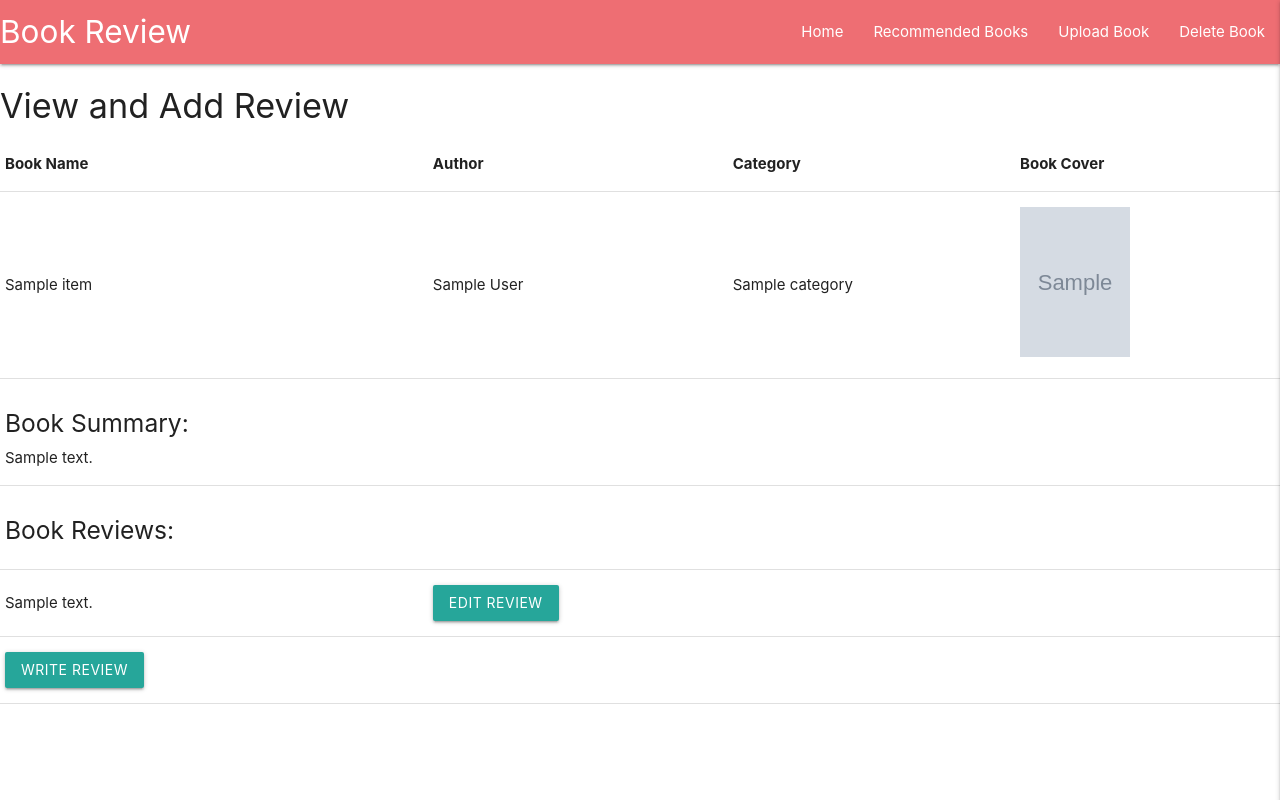
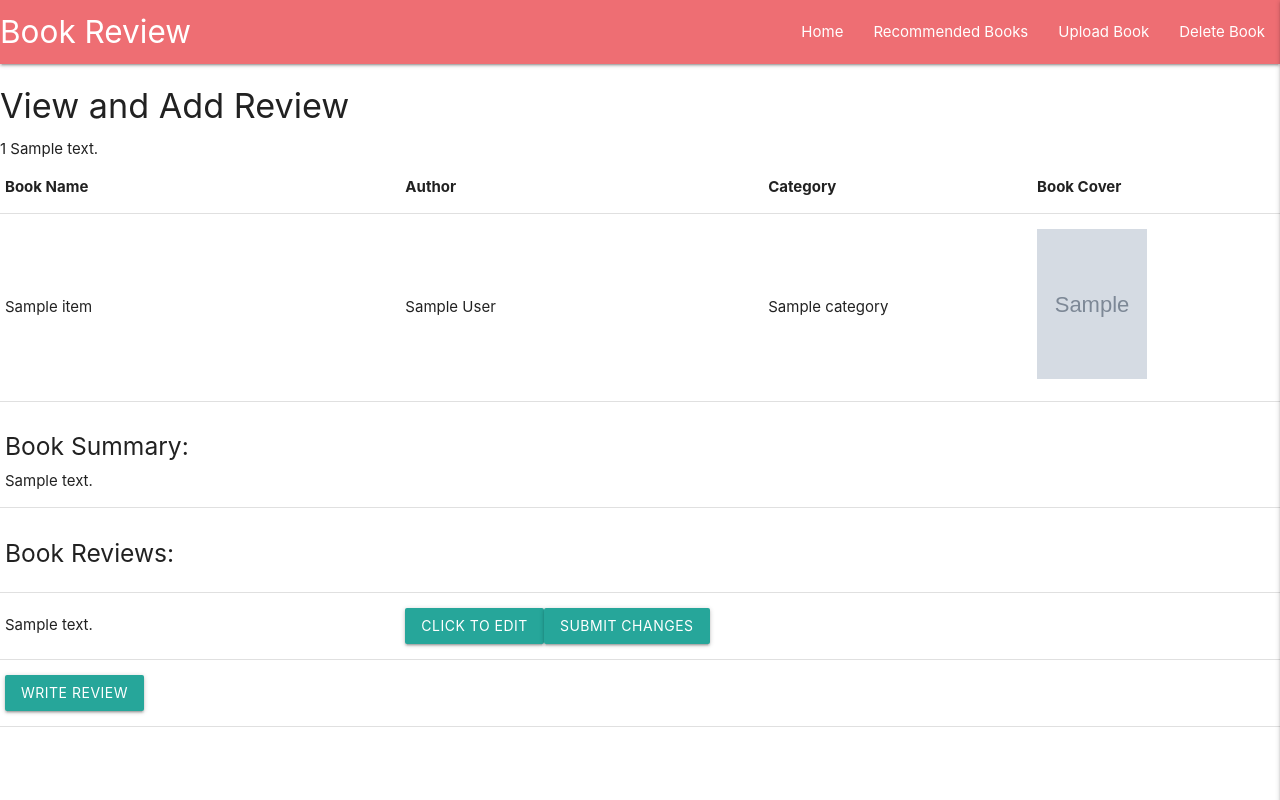
Before and after one commit to Code-Institute-Submissions/djmolloy57-proj_book_MayResub, a Flask app: template templates/view_add_review.html in a window 1280 px wide. Run offline with Flask 2, Linux system fonts and the light colour scheme; the template is opened without the code that fills it: most values are stand-ins (such as "Sample title", 1, 10 or a date in 2020); grey boxes marked "Sample" are stand-in pictures; some libraries are stand-ins or nearby versions.

Commit message:
added initial edit functionality for listed reviews for particular book. Future version will include writing changes to review field in book record in collections in mongodb

```diff
--- a/templates/view_add_review.html
+++ b/templates/view_add_review.html
@@ -2,6 +2,8 @@
 
 {% block content %}
 <h4>View and Add Review</h4>
+
+
 
 
 <table cellspacing="0" class="column-options">
@@ -34,12 +36,16 @@
             <!-- found out iteration in jinja at following site https://newbedev.com/how-to-increment-a-variable-on-a-for-loop-in-jinja-template-->
             {% set count = namespace(value=0) %}
             {% for i in item.review %}
-            <tr>   <td>  {{ item.review[count.value] }} </td>
+              {{ item._id }}
+              {{ item.review[0]}}
+            <tr>   <td> <div id="editable{{loop.index}}" > {{ item.review[count.value] }} </div> </td>
               <td>
-                <form action="/write_review" method="post" role="form">
-                  <input type="hidden" id="editbookid" name="editbookid" value="{{ item._id }}">
-                  <input type="submit" name="Edit Review" value="Edit Review" class="btn btn-info">
-                </form>
+                <div>
+                  <div style="float: left"><input type="submit" name="Edit Review" value="Click to Edit" class="btn btn-info"  onclick="editReview({{loop.index}})">
+                  </div>
+                  <div><input type="submit" name="Submit Changes" value="Submit Changes" class="btn btn-info" onclick="showID({{loop.index}})">
+                  </div>
+                </div>
               </td>
             </tr>
               {% set count.value = count.value + 1 %}
@@ -57,5 +63,42 @@
 
 
 
+  </table>
+
+
+
+  <script src="https://code.jquery.com/jquery-3.5.1.min.js"
+  integrity="sha256-9/aliU8dGd2tb6OSsuzixeV4y/faTqgFtohetphbbj0=" crossorigin="anonymous"></script>
+  <script src="https://cdnjs.cloudflare.com/ajax/libs/materialize/1.0.0/js/materialize.min.js"></script>
+  <script>
+
+      function editReview(counter) {
+            alert('HI' + counter)
+            var div = document.getElementById('editable'+counter);
+            div.onclick = function() {
+              this.contentEditable = true;
+              this.focus();
+              this.style.backgroundColor = '#E0E0E0';
+              this.style.border = '1px dotted black';
+            }
+
+            //div.onmouseout = function() {
+            //    this.style.backgroundColor = '#ffffff';
+            //    this.style.border = '';
+            //    this.contentEditable = false;
+            //}
+
+      }
+      //function showID(id_num){
+      //  alert("The id is " + id_num);
+      //}
+      function showID(counter){
+        //id_num = 3
+        var div = document.getElementById('editable'+counter);
+        alert(div.innerHTML);
+      }
+
+
+  </script>
 
 {% endblock %}
```
